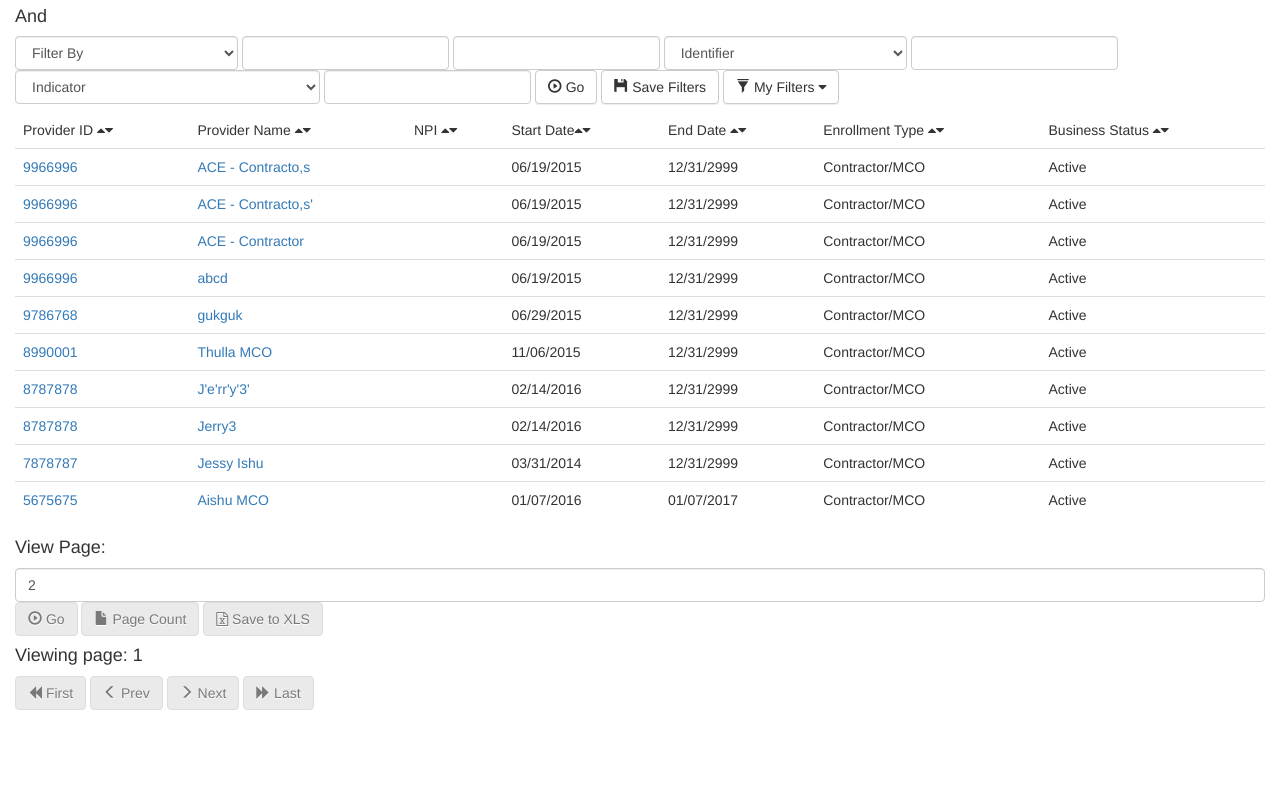
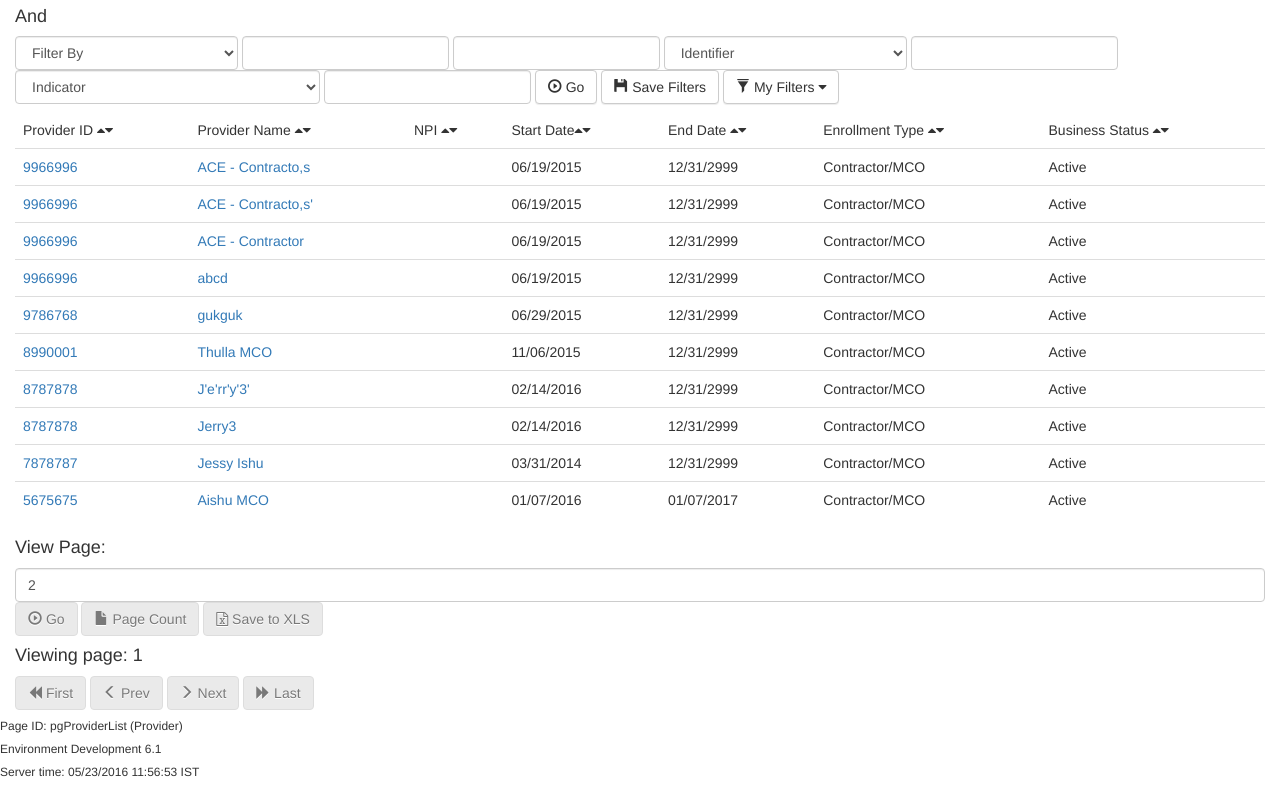
Before and after one commit to danieldanielecki/cnsi, a plain HTML site: page index.html in a window 1280 px wide. Shown: the part 395-1185 px from the top of the page. Before the commit the page ends 1105 px from the top, so only its background shows below. Drawn offline with Linux system fonts and the light colour scheme.

Commit message:
Make footer

```diff
--- a/index.html
+++ b/index.html
@@ -474,6 +474,11 @@
         </section>
 
         <!-- Footer. -->
+        <footer>
+            <h6 id="footer-left">Page ID: pgProviderList (Provider)</h6>
+            <h6 id="footer-center">Environment Development 6.1</h6>
+            <h6 id="footer-right">Server time: 05/23/2016 11:56:53 IST</h6>
+        </footer>
 
         <!-- JavaScript. -->
         <script src="js/jquery.min.js"></script>
```
